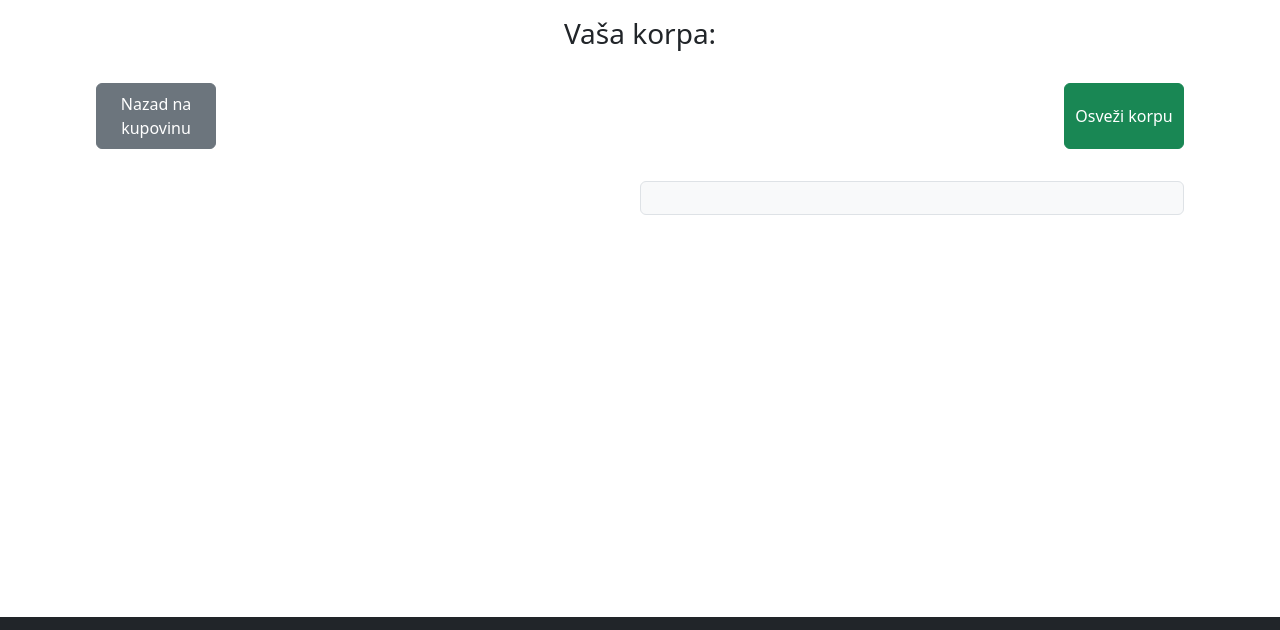
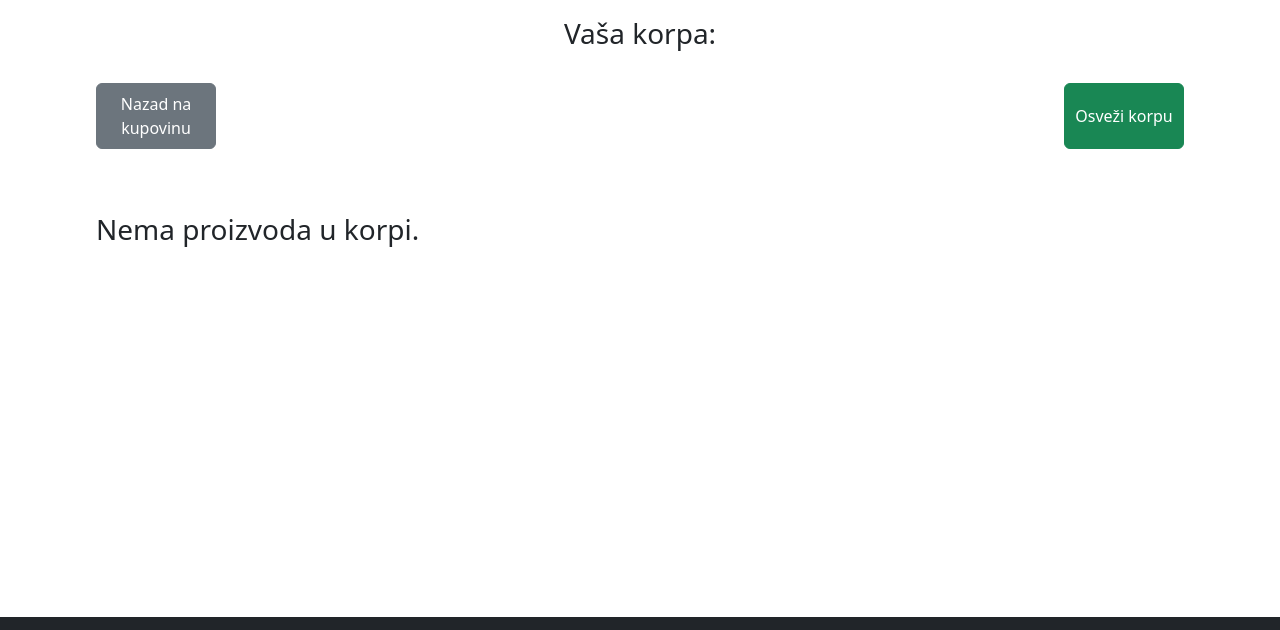
Before and after one commit to sescika/lpservis, a plain HTML site: page cart.html in a window 1280 px wide. Shown: the part 75-705 px from the top of the page. Drawn offline with nearby package versions, Linux system fonts and the light colour scheme.

Commit message:
Update cart.html

```diff
--- a/cart.html
+++ b/cart.html
@@ -51,7 +51,7 @@
                 <button id="btnOsveziKorpu" class="p-2 btn btn-success">Osveži korpu</button>
             </div>
             <div class="row">
-                <div id="korpaTabela d-flex" class="col p-0">
+                <div id="korpaTabela" class="d-flex col p-0">
 
                 </div>
             </div>
```
